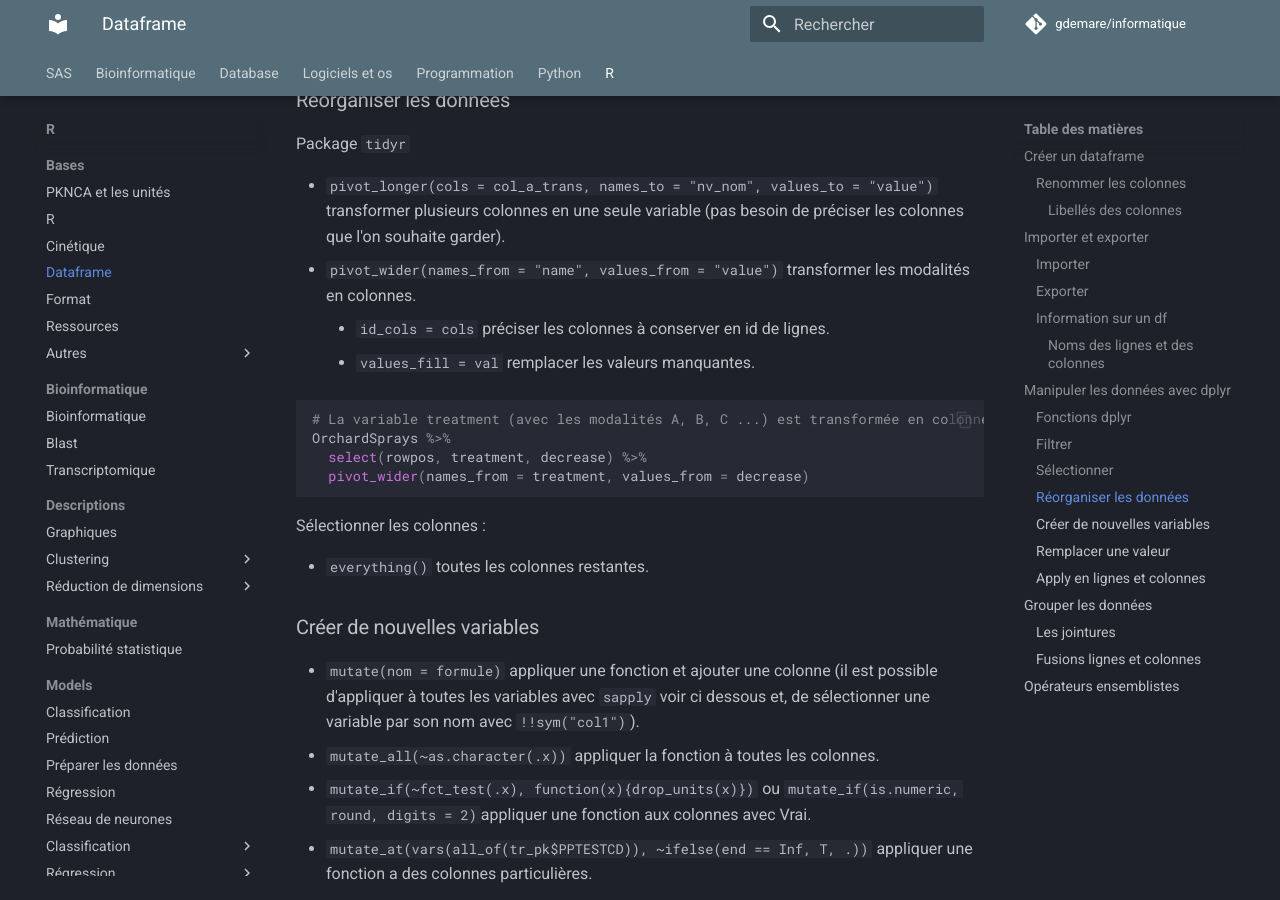
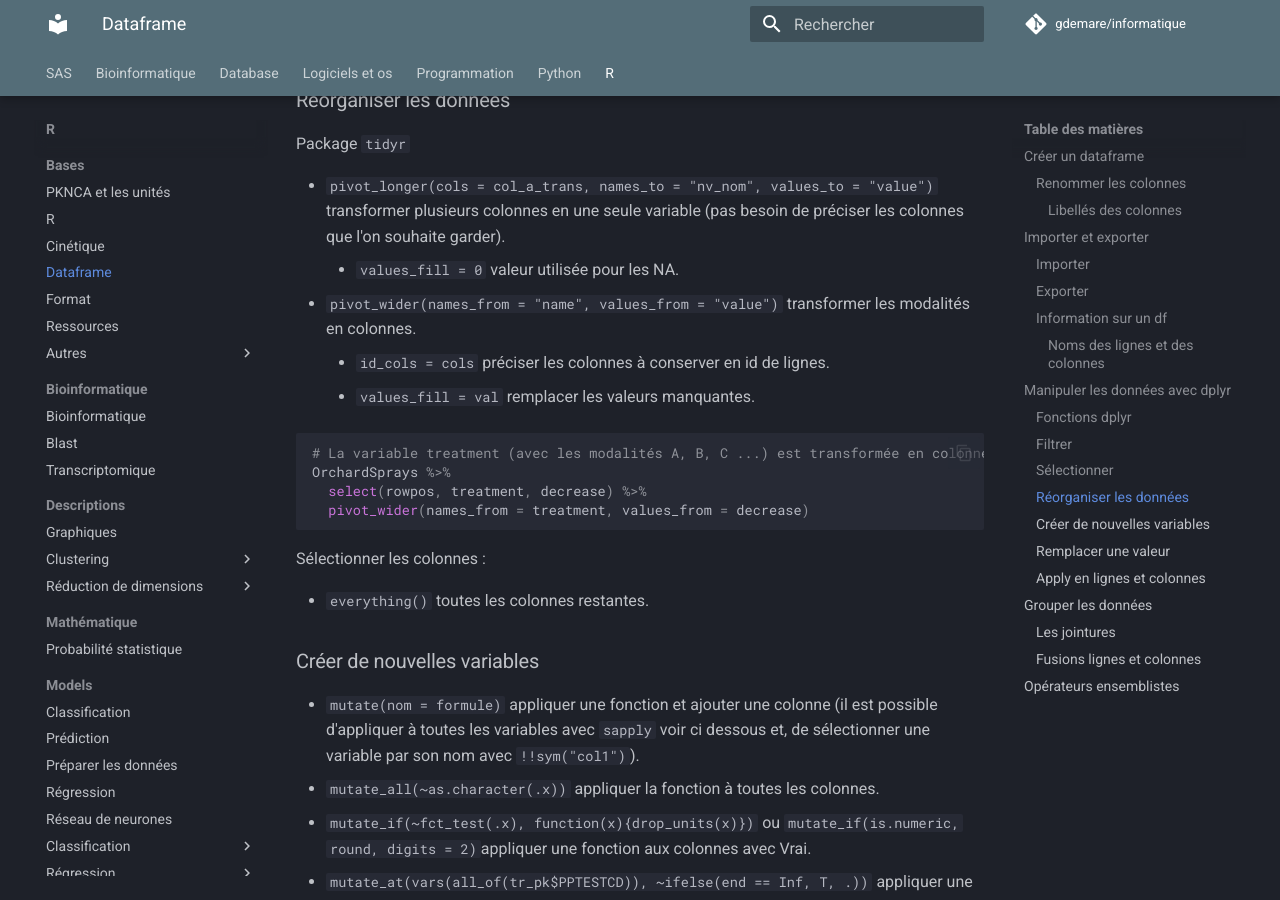
Before and after one commit to gdemare/Informatique, an MkDocs documentation site: the page built from docs/r/bases/dataframe.md, in a window 1280 px wide and 900 px high, scrolled down 4949 px. Built offline with MkDocs 1.6.1 and Material for MkDocs 9.7.7, drawn with Linux system fonts in a browser that asks for light colours; comment, search, counter and statistics services are not loaded.

Commit message:
Update dataframe.md

```diff
--- a/docs/r/bases/dataframe.md
+++ b/docs/r/bases/dataframe.md
@@ -158,6 +158,7 @@ Fonction 						| Définition
 Package `tidyr`
 
 * `pivot_longer(cols = col_a_trans, names_to = "nv_nom", values_to = "value")` transformer plusieurs colonnes en une seule variable (pas besoin de préciser les colonnes que l'on souhaite garder).
+	* `values_fill = 0` valeur utilisée pour les NA.
 * `pivot_wider(names_from = "name", values_from = "value")` transformer les modalités en colonnes.
 
 	* `id_cols = cols` préciser les colonnes à conserver en id de lignes.
```
